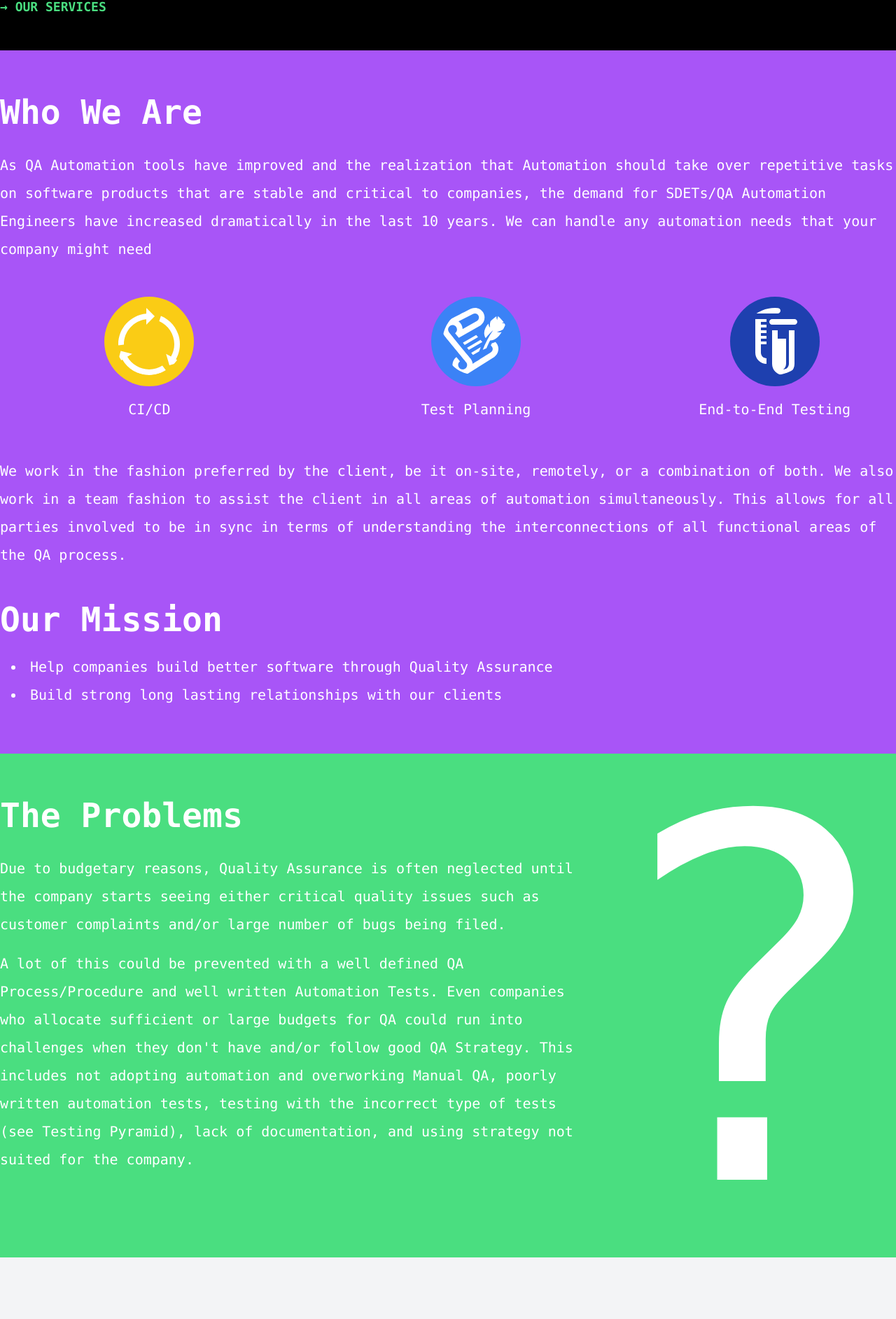
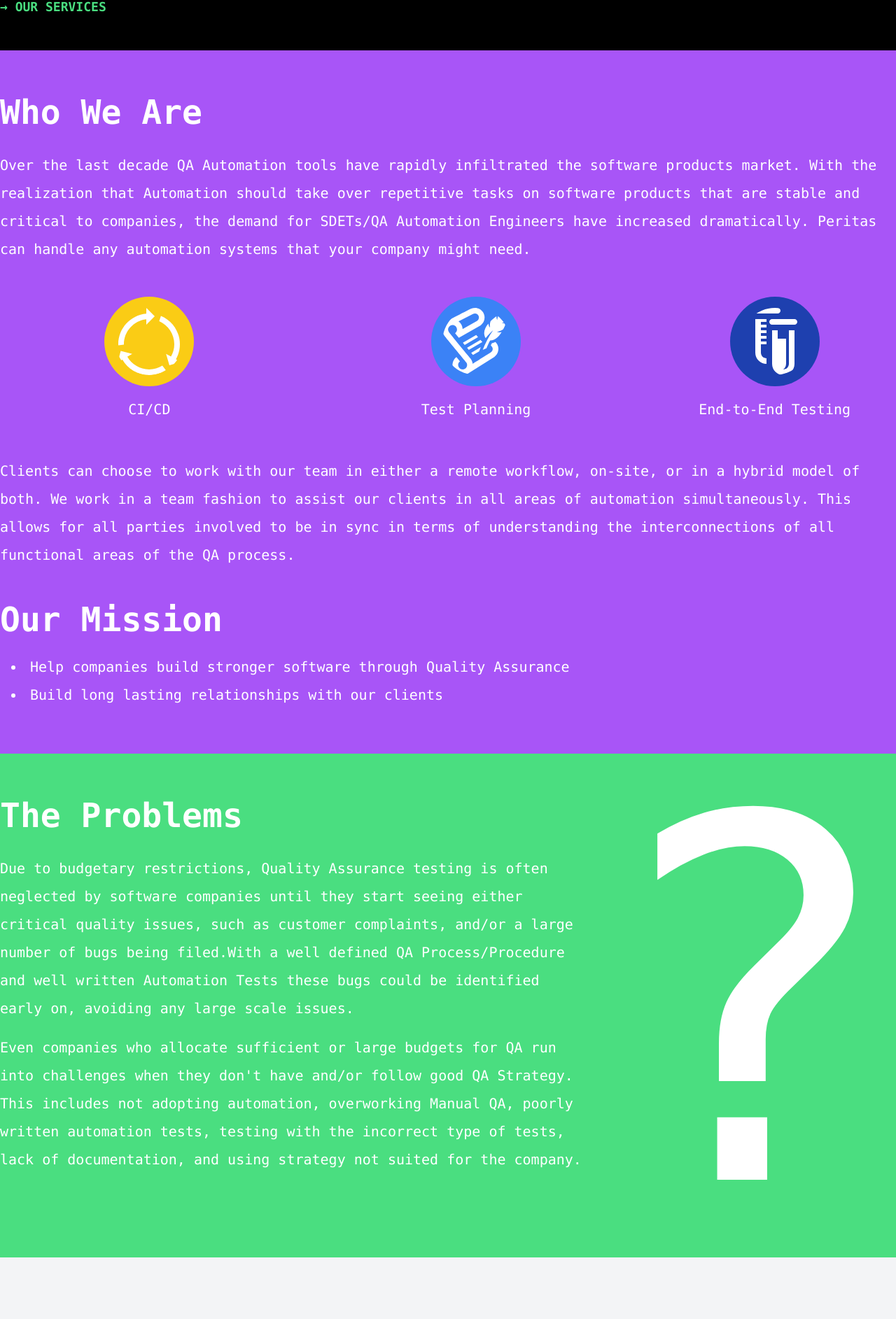
Before and after one commit to sstoyanovich32/automation-site, a Nuxt app: page / in a window 1280 px wide. Shown: the part 876-2761 px from the top of the page at 70% size. Built offline with nearby package versions, Linux system fonts and the light colour scheme.

Commit message:
Changing text

```diff
--- a/components/home/problems.vue
+++ b/components/home/problems.vue
@@ -4,19 +4,19 @@
       <div class="py-16 md:w-2/3 w-full">
         <h1 class="font-semibold text-5xl">The Problems</h1>
         <p class="mt-8 text-xl leading-loose">
-          Due to budgetary reasons, Quality Assurance is often neglected until
-          the company starts seeing either critical quality issues such as
-          customer complaints and/or large number of bugs being filed.
+          Due to budgetary restrictions, Quality Assurance testing is often
+          neglected by software companies until they start seeing either
+          critical quality issues, such as customer complaints, and/or a large
+          number of bugs being filed.With a well defined QA Process/Procedure
+          and well written Automation Tests these bugs could be identified early
+          on, avoiding any large scale issues.
         </p>
         <p class="mt-4 text-xl leading-loose">
-          A lot of this could be prevented with a well defined QA
-          Process/Procedure and well written Automation Tests. Even companies
-          who allocate sufficient or large budgets for QA could run into
-          challenges when they don't have and/or follow good QA Strategy. This
-          includes not adopting automation and overworking Manual QA, poorly
-          written automation tests, testing with the incorrect type of tests
-          (see Testing Pyramid), lack of documentation, and using strategy not
-          suited for the company.
+          Even companies who allocate sufficient or large budgets for QA run
+          into challenges when they don't have and/or follow good QA Strategy.
+          This includes not adopting automation, overworking Manual QA, poorly
+          written automation tests, testing with the incorrect type of tests,
+          lack of documentation, and using strategy not suited for the company.
         </p>
       </div>
       <div class="w-1/3 hidden md:flex flex-col ml-4 select-none">
--- a/components/home/solutions/main.vue
+++ b/components/home/solutions/main.vue
@@ -6,35 +6,35 @@
           class="md:w-1/2 w-full sticky md:top-48 bg-gray-100 top-16 z-10 py-8"
         >
           <div class="reveal flex md:block">
-            <h1 class="md:text-7xl text-4xl font-extrabold">Solutions</h1>
+            <h1 id="visible-begin" class="md:text-7xl text-4xl font-extrabold">
+              Solutions
+            </h1>
             <HomeSolutionsGears></HomeSolutionsGears>
           </div>
         </div>
-        <div class="md:mt-0 mt-8 text-xl leading-loose md:w-1/2 w-full">
+        <div class="md:0 mt-8 text-xl leading-loose md:w-1/2 w-full">
           <p class="reveal">
-            <span class="font-extrabold">We will work closely with you</span>
-            to create the best solution based on your needs and budget. Our goal
-            is to create the best QA Strategy and practices for you from process
-            and procedure to identifying test cases to building the Test
-            Automation Framework and setting up Continuous Integration (CI).
-            Together we will decide the language for your Test Automation
-            Framework, and the framework for your CI. We will work closely with
-            you to create your short, mid and long term QA Strategy so you can
-            prepare and budget your QA needs accordingly.
+            <span class="font-extrabold"
+              >Our goal is to create the best QA Strategy</span
+            >
+            and practices for you from process and procedure to identifying test
+            cases, to building the Test Automation Framework, and setting up
+            Continuous Integration (CI). Together we will decide the language
+            for your Test Automation Framework, and the framework for your CI.
+            We will work closely with you to create your short, mid and long
+            term QA Strategy so you can prepare and budget your QA needs
+            accordingly.
           </p>
-          <p id="visible-begin" class="reveal md:mt-24 mt-12">
+          <p class="reveal md:mt-24 mt-12">
             <span class="font-extrabold"
               >Our framework will allow you to create parameterized automation
               tests</span
             >, which can be run with different setups including the browser and
             environment. We can also build the framework to take custom
-            parameters that are important to you such as logging and wait times.
-            This will allow you to scale and maintain your automation tests that
-            can become challenging if you chose write simple scripts or to use a
-            recorder instead as small changes to a site or differences like
-            which environment to run the test. will require multiple tests.
+            parameters that are important to you, such as logging and wait
+            times.
           </p>
-          <p id="visible-end" class="reveal md:mt-24 mt-12">
+          <p class="reveal md:mt-24 mt-12">
             <span class="font-extrabold">Our E2E automation solution</span> will
             require us to have minimal access to your code repository, and this
             increases security for both you and us. For API/Integration Testing,
@@ -43,14 +43,15 @@
           </p>
           <p class="reveal md:mt-24 mt-12">
             <span class="font-extrabold"
-              >We also offer trainings to your engineers and QA resources</span
+              >We also offer training sessions and resources to your
+              engineers</span
             >
-            to contribute and use the Test Automation Framework we built for you
-            as well as recruitment services to help you find the best SDETs/QA
-            Automation Engineers when you are ready to build and/or increase the
-            size of your team.
+            to learn to use the custom Test Automation Framework we built for
+            you, as well as recruitment services to help you find the best
+            SDETs/QA Automation Engineers when you are ready to build and/or
+            increase the size of your team.
           </p>
-          <div class="reveal md:mt-24 mt-12">
+          <div id="visible-end" class="reveal md:mt-24 mt-12">
             <h1 class="text-4xl">Our Products and Services</h1>
             <ul class="list-disc list-inside ml-4 leading-10 mt-6 text-xl">
               <li>Customized Solutions tailored to your needs</li>
--- a/components/home/technology/main.vue
+++ b/components/home/technology/main.vue
@@ -32,8 +32,8 @@
         </div>
         <div class="text-xl leading-loose">
           <p class="">
-            We work with the most popular web technologies in the industry, and
-            are comfortable with the most widely used automation frameworks. No
+            We work with all major web technologies in the industry, and are
+            comfortable with the most widely used automation frameworks. No
             matter what tech stack your company utilizes, and which automation
             framework you need, we can provide top quality service If you'd like
             to see a small demo of some of our tests, you can view our
--- a/components/home/text.vue
+++ b/components/home/text.vue
@@ -4,11 +4,12 @@
       <h1 class="font-semibold text-5xl reveal">Who We Are</h1>
       <div class="font-mono leading-loose text-xl pt-8">
         <p class="reveal">
-          As QA Automation tools have improved and the realization that
-          Automation should take over repetitive tasks on software products that
-          are stable and critical to companies, the demand for SDETs/QA
-          Automation Engineers have increased dramatically in the last 10 years.
-          We can handle any automation needs that your company might need
+          Over the last decade QA Automation tools have rapidly infiltrated the
+          software products market. With the realization that Automation should
+          take over repetitive tasks on software products that are stable and
+          critical to companies, the demand for SDETs/QA Automation Engineers
+          have increased dramatically. Peritas can handle any automation systems
+          that your company might need.
         </p>
         <div
           class="grid md:grid-cols-3 grid-cols-1 md:space-x-20 space-x-0 space-y-4 md:space-y-0 my-12 justify-center place-items-center reveal text-center"
@@ -71,9 +72,9 @@
 
       <div class="font-mono leading-loose text-xl">
         <p class="reveal">
-          We work in the fashion preferred by the client, be it on-site,
-          remotely, or a combination of both. We also work in a team fashion to
-          assist the client in all areas of automation simultaneously. This
+          Clients can choose to work with our team in either a remote workflow,
+          on-site, or in a hybrid model of both. We work in a team fashion to
+          assist our clients in all areas of automation simultaneously. This
           allows for all parties involved to be in sync in terms of
           understanding the interconnections of all functional areas of the QA
           process.
@@ -83,9 +84,9 @@
         <h1 class="font-semibold text-5xl mt-12">Our Mission</h1>
         <ul class="list-disc list-inside ml-4 leading-10 mt-6 text-xl">
           <li>
-            Help companies build better software through Quality Assurance
+            Help companies build stronger software through Quality Assurance
           </li>
-          <li>Build strong long lasting relationships with our clients</li>
+          <li>Build long lasting relationships with our clients</li>
         </ul>
       </div>
     </div>
```
Lines whose indentation alone changed are shown as unchanged.
